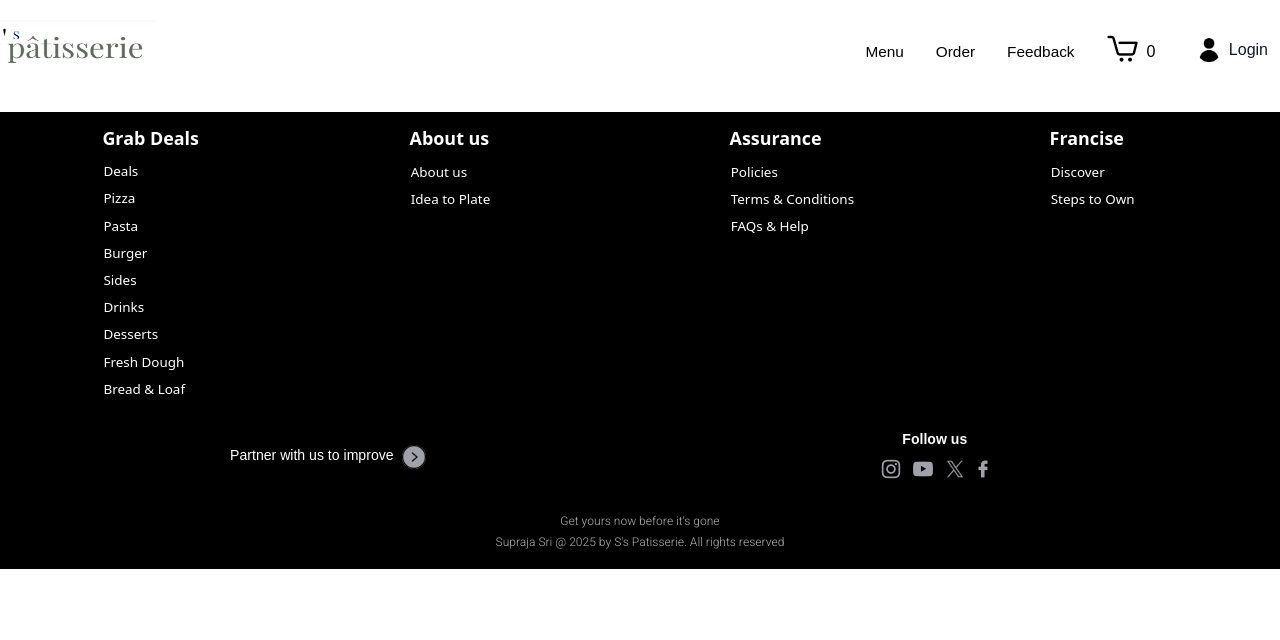
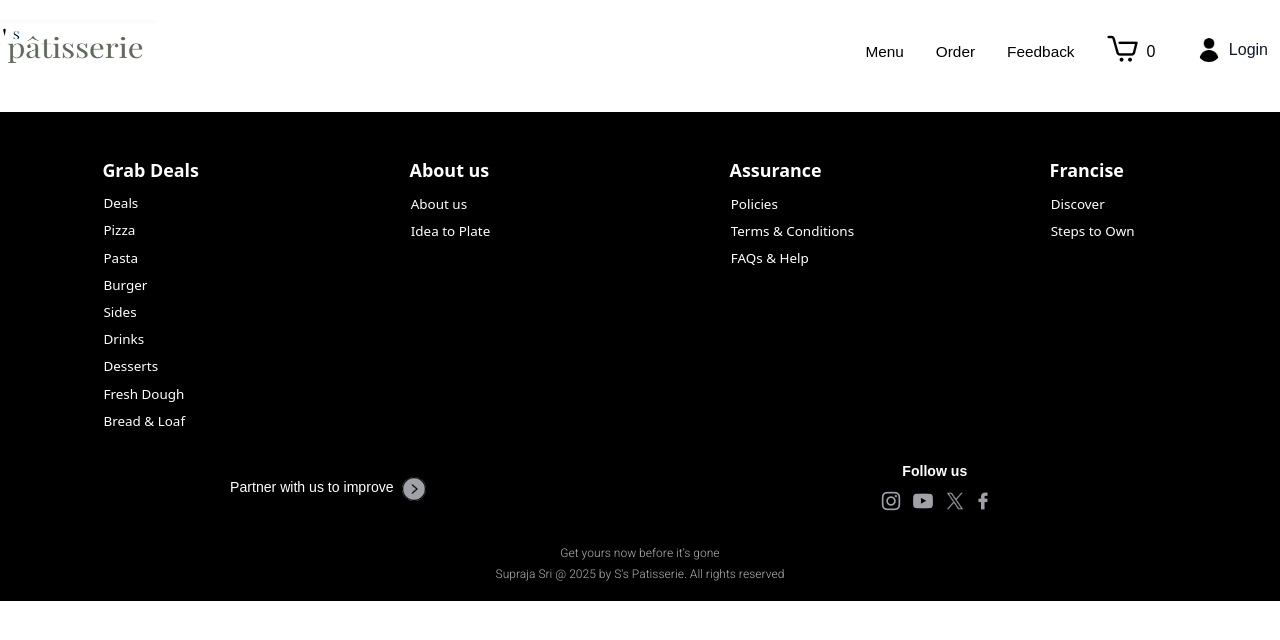
Before and after one commit to suprajasribalaji/bakery-app-frontend, a Next.js app: page / in a window 1280 px wide. Shown: the top 640 px of the page. Built offline with nearby package versions, Linux system fonts and the light colour scheme; a web font is replaced by a local one.

Commit message:
design enhanced

```diff
--- a/src/app/globals.css
+++ b/src/app/globals.css
@@ -39,7 +39,7 @@
   }
 
   .list {
-      @apply pt-[4%] pl-[28%];
+      @apply pt-[14%] pl-[28%];
   }
 
   .navbar-profile-list {
```
